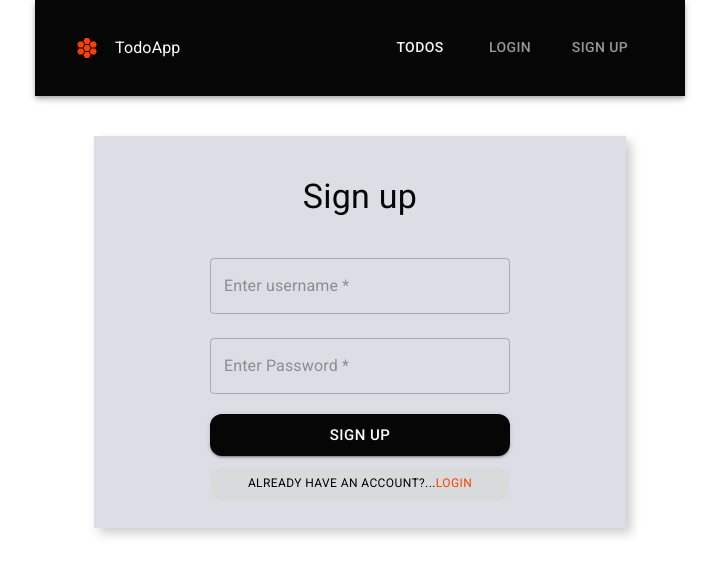
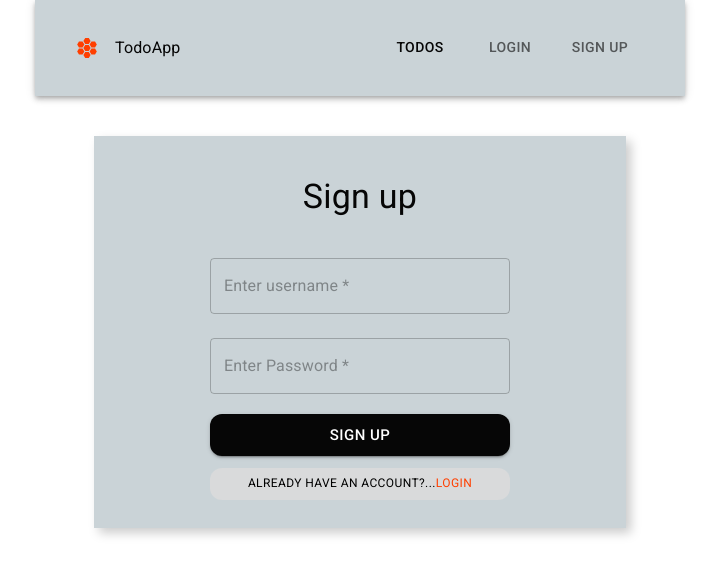
Before and after one commit to anthonynarine/todo, a React (Create React App) app in the folder frontend/: page /signup in a window 1280 px wide. Shown: the top 576 px of the page, without its empty margins (280-999 px from the left). Built offline with nearby package versions, Linux system fonts and the light colour scheme.

Commit message:
Formatted date with moment library, styling badly needs work

```diff
--- a/frontend/package.json
+++ b/frontend/package.json
@@ -12,6 +12,7 @@
     "@testing-library/react": "^13.4.0",
     "@testing-library/user-event": "^13.5.0",
     "axios": "^1.3.4",
+    "moment": "^2.29.4",
     "react": "^18.2.0",
     "react-dom": "^18.2.0",
     "react-icons": "^4.8.0",
--- a/frontend/src/UI/header.jsx
+++ b/frontend/src/UI/header.jsx
@@ -28,12 +28,12 @@ function Header({ user, logout }) {
     },
     Tabs: {
       marginLeft: "auto",
-      color: "#F0F8FB",
+      color: "#060606",
       "&:hover": {
         color: "black",
         backgroundColor: "#F0F8FB",
         borderRadius: "30px",
-        border: "solid #ff3f00",
+        // border: "solid #ff3f00",
         borderWidth: "1px",
         borderTopLeftRadius: "5px",
         // borderTopRightRadius: "5%",
@@ -48,7 +48,7 @@ function Header({ user, logout }) {
     <AppBar
       position="stick"
       sx={{
-        background: "#060606",
+        background: "#CAD3D7",
         padding: "1rem",
         width: 650,
         margin: "auto",
@@ -56,7 +56,7 @@ function Header({ user, logout }) {
     >
       <Toolbar>
         <HiveIcon sx={{ color: "#FF3F00", paddingRight: "1rem" }} />
-        <Typography> TodoApp</Typography>
+        <Typography color="#060606" > TodoApp</Typography>
         <Tabs
           sx={{ marginLeft: "auto" }}
           textColor="white"
@@ -67,6 +67,7 @@ function Header({ user, logout }) {
          <Tab sx={headerStyles.Tabs} label="Todos" LinkComponent={Link} to="/"></Tab>
          {user ? (
             <Tab
+             sx={{color:"#060606"}}
               onClick={logout}
               label="Logout"
               LinkComponent={Link}
--- a/frontend/src/components/login.jsx
+++ b/frontend/src/components/login.jsx
@@ -11,7 +11,7 @@ const loginStyles = {
     marginTop: 5,
     padding: 2,
     paddingBottond: 5,
-    backgroundColor: "#DDDDE5",
+    backgroundColor: "#CAD3D7",
     // borderRadius: 5,
     boxShadow: "5px 5px 10px #ccc",
     ":hover": {
--- a/frontend/src/components/signup.jsx
+++ b/frontend/src/components/signup.jsx
@@ -10,7 +10,7 @@ const signupStyles = {
     margin: "auto",
     marginTop: 5,
     padding: 2,
-    backgroundColor: "#DDDDE5",
+    backgroundColor: "#CAD3D7",
     // borderRadius: 5,
     boxShadow: "5px 5px 10px #ccc",
     ":hover": {
--- a/frontend/src/components/todos-list.jsx
+++ b/frontend/src/components/todos-list.jsx
@@ -1,18 +1,13 @@
 import {
-  Typography,
-  Grid,
-
-  Card,
-  CardContent,
-  CardActions,
-  Button,
-  CardMedia,
-  CardActionArea,
-} from "@mui/material";
+  Typography,Grid,Card,CardContent,CardActions,Button,CardMedia,CardActionArea,Paper} from "@mui/material";
 import TodoDataService from "../services/axios-requests";
 import { useState, useEffect } from "react";
 import fox from "../assets/fox.jpg";
+// import asl from "../assets/asl.png"
 import { useNavigate } from "react-router-dom";
+
+import moment from "moment"
+//the moment library is allows for date format
 
 
 const todoStyles = {
@@ -28,14 +23,44 @@ const todoStyles = {
     },
   },
   btn: {
-    backgroundColor: "#060606",
-    width: 100,
-    marginTop: 5,
+    // backgroundColor: "#060606",
+    // width: 100,
+    color: 'green',
+    marginRight: 5,
+    marginLeft: 5,
     borderRadius: 3,
     "&:hover": {
-      backgroundColor: "#FF3F00",
+      backgroundColor: "white",
     },
+    boxShadow: "2px 0px 0px #ccc",
+    ":hover":{
+      boxShadow:"5px 5px 0px #D5DDE0",
+    }
   },
+  deletebtn: {
+    // backgroundColor: "#060606",
+    // width: 100,
+    color: 'red',
+    marginRight: 5,
+    marginLeft: 5,
+    borderRadius: 3,
+    "&:hover": {
+      backgroundColor: "white",
+    },
+    boxShadow: "2px 0px 0px #ccc",
+    ":hover":{
+      boxShadow:"5px 5px 0px #D5DDE0",
+    }
+  },
+  paper:{
+    margin:"auto",
+    width: "75%",
+    height: "auto",
+    marginTop:3,
+    paddingTop: 5,
+    paddingBottom: 2.5,
+    backgroundColor:"#CAD3D7"
+  }
 };
 
 function TodoList({ token }) {
@@ -61,6 +86,7 @@ function TodoList({ token }) {
 
   return (
     <>
+    <Paper sx={todoStyles.paper} >
       {token == null || token === "" ? (
         <Card onClick={()=>navigate("/login")} sx={todoStyles.card}>
           <CardActionArea>
@@ -94,7 +120,7 @@ function TodoList({ token }) {
               <Card
                 sx={{
                   maxWidth: 345,
-                  backgroundColor: "white",
+                  backgroundColor: "#E7EFF5",
                   margin: "auto",
                   marginTop: 2,
                   marginBottom: 2,
@@ -114,21 +140,23 @@ function TodoList({ token }) {
                     color="text.secondary"
                   >
                     <span style={{ fontWeight: "bold" }}>Date Created:</span>{" "}
-                    {todo.created}
+                    {moment(todo.created).format("Do MMMM YYYY")}
                   </Typography>
                 </CardContent>
                 <CardActions sx={{ marginTop: -3 }}>
-                  <Button sx={{ marginLeft: 10 }} size="small">
+                  <Button size="small" variant="text" sx={todoStyles.btn} size="small">
                     Edit
                   </Button>
-                  <Button size="small">Delete</Button>
+                  <Button sx={todoStyles.deletebtn} size="small">Delete</Button>
                 </CardActions>
               </Card>
             );
           })}
         </Grid>
       )}
+       </Paper>
     </>
+
   );
 }
 
```
Also changed, not shown: frontend/src/assets/asl.png (added), 1 other file (tests, documents, lock files or other folders).
